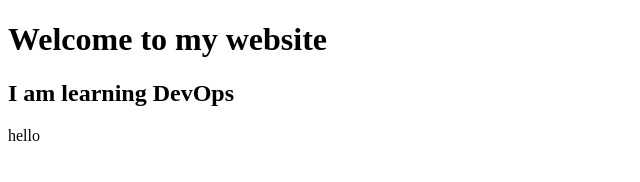
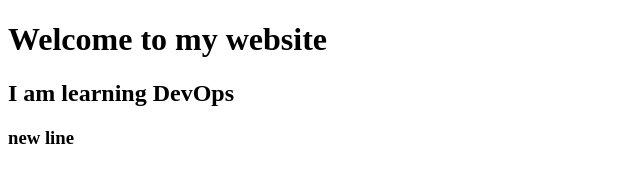
Before and after one commit to 1ds23cd026/devops, a plain HTML site: page index.html in a window 1280 px wide. Shown: the full height of the page, 0-640 px from the left. Drawn offline with Linux system fonts and the light colour scheme.

Commit message:
second commit

```diff
--- a/index.html
+++ b/index.html
@@ -8,6 +8,6 @@
 <body>
     <h1>Welcome to my website</h1>
     <h2>I am learning DevOps</h2>
-    hello
+    <h3>new line</h3>
 </body>
 </html>
```
